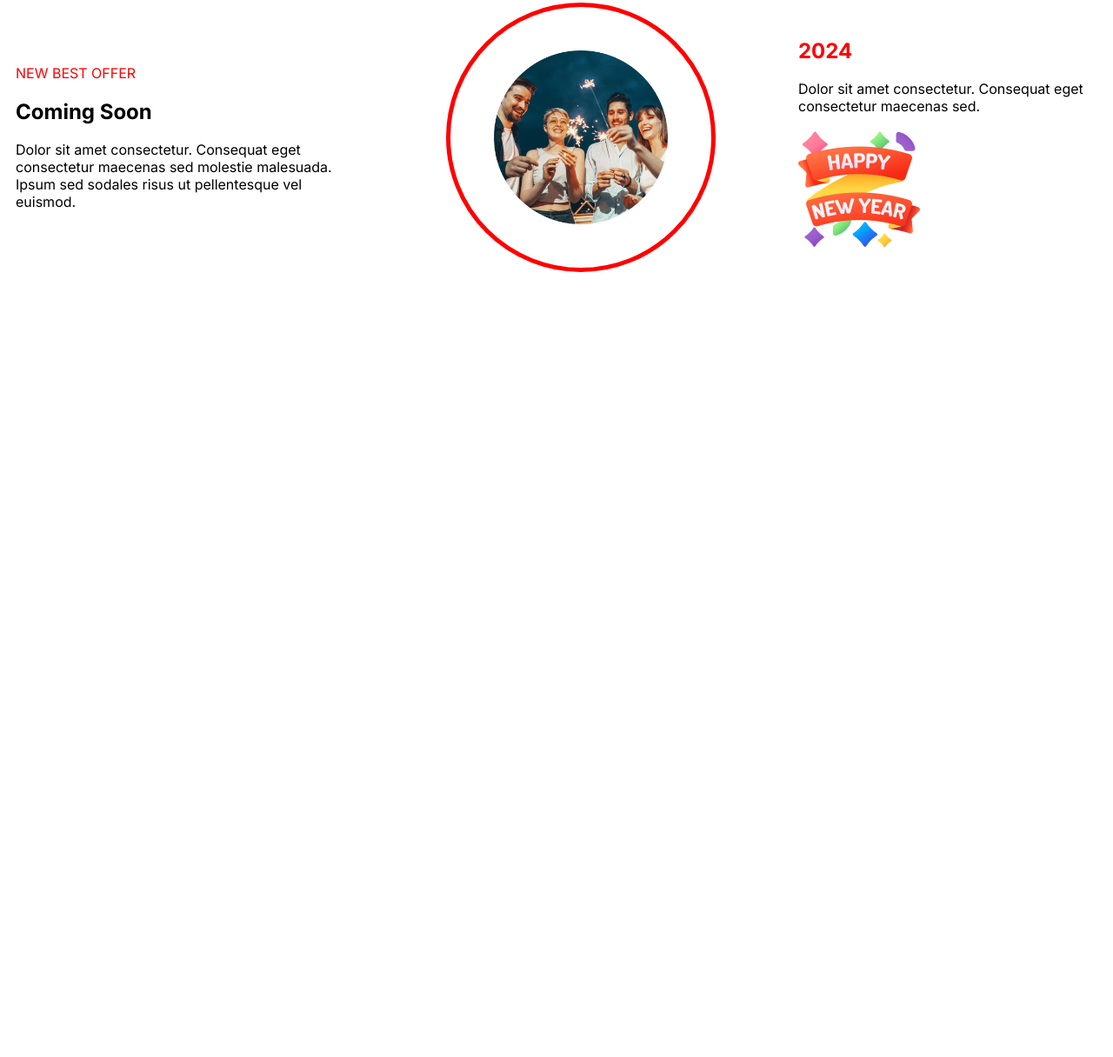
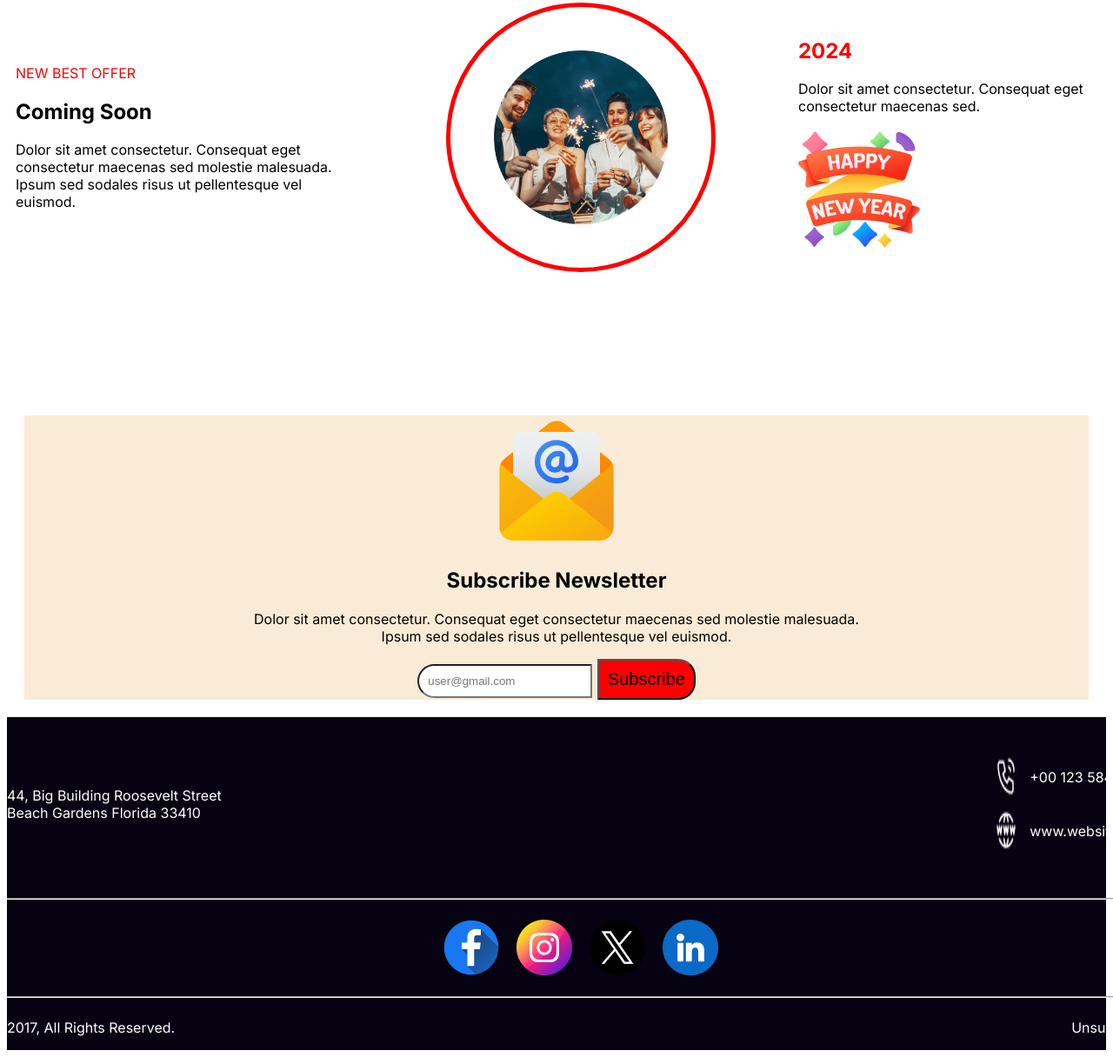
Before and after one commit to JSDelowar/New-Year-celebrations, a plain HTML site: page index.html in a window 1280 px wide. Shown: the part 2620-3836 px from the top of the page at 87% size. Before the commit the page ends 3086 px from the top, so only its background shows below. Drawn offline with Linux system fonts and the light colour scheme; a web font is replaced by a local one.

Commit message:
I try to add Subscribe section

```diff
--- a/index.html
+++ b/index.html
@@ -76,8 +76,56 @@
                 </div>
             </div>
         </section>
+<!-- subscribe section  -->
+<section>
+<div class="subscribe">
+    <img src="resources/Group 61.png" alt="">
+    <h2>Subscribe Newsletter</h2>
+    <p>Dolor sit amet consectetur. Consequat eget consectetur maecenas sed molestie malesuada. <br> Ipsum sed sodales risus ut
+    pellentesque vel euismod.</p>
+    <div class="subscribe-btn">
+        <input type="text" placeholder="user@gmail.com">
+        <button>Subscribe</button>
+    </div>
+</div>
+</section>
+</main>
+    <footer>
+<section class="footer-area">
+            <div class="footer-style">
+                <div class="footer-text">
+                    <p>44, Big Building Roosevelt Street <br>
+                        Beach Gardens Florida 33410</p>
+                </div>
+                <div>
+                    <div class="contact">
+                        <img src="resources/Call.png" alt="">
+                        <p>+00 123 584 124</p>
+                    </div>
+                    <div class="contact">
+                        <img src="resources/Website.png" alt="">
+                        <p>www.website.com</p>
+                    </div>
+                </div>
+            </div>
+            <hr>
 
-    </main>
+            <section>
+                <div class="media">
+                    <img src="resources/Facebook.png" alt="">
+                    <img src="resources/Instagram.png" alt="">
+                    <img src="resources/Twitter.png" alt="">
+                    <img src="resources/Linkedin.png" alt="">
+                </div>
+                <hr>
+
+                <div class="copy-right">
+                    <p>2017, All Rights Reserved.</p>
+                    <p>Unsubscribe</p>
+                </div>
+            </section>
+</section>
+    </footer>
 </body>
 
 </html>
--- a/style.css
+++ b/style.css
@@ -27,11 +27,11 @@ nav p {
 }
 /* discount section  */
 .discount-section {
-    margin: 50px ;
+    margin: 50px;
 }
 .discount {
     text-align: center;
-    width:600px;
+    width: 600px;
     height: 600px;
     margin: auto;
     display: grid;
@@ -41,7 +41,7 @@ nav p {
 }
 /* welcomming section  */
 
-.greeting{
+.greeting {
     background-image: linear-gradient(180deg, #070211 0%, rgba(7, 2, 17, 0) 100%), url(resources/Vectorrr.png);
     background-repeat: no-repeat;
     margin: auto;
@@ -49,7 +49,7 @@ nav p {
     height: 600px;
     margin: auto;
 }
-.welcomming{
+.welcomming {
     display: flex;
     justify-content: space-between;
     align-items: center;
@@ -57,7 +57,7 @@ nav p {
     color: #fff;
 }
 /* joing section style  */
-.joinSection{
+.joinSection {
     width: 1320px;
     height: 400px;
     margin: auto;
@@ -65,14 +65,14 @@ nav p {
     justify-items: center;
     padding-top: 150px;
     margin-top: 70px;
-    background: linear-gradient(180deg, rgba(255, 0, 0, 0.10) 0%, rgba(255, 0, 0, 0.00) 100%);
+    background: linear-gradient(180deg, rgba(255, 0, 0, 0.1) 0%, rgba(255, 0, 0, 0) 100%);
 }
-.joinSection p{
+.joinSection p {
     font-size: 25px;
     font-weight: 600;
 }
-.join-btn{
-    background-color: #FF0000;
+.join-btn {
+    background-color: #ff0000;
     color: #fff;
     font-size: 20px;
     font-weight: 700;
@@ -81,7 +81,7 @@ nav p {
     border: none;
 }
 /* coming soon section */
-.coming-soon{
+.coming-soon {
     width: 1320px;
     height: 600px;
     margin: auto;
@@ -89,10 +89,10 @@ nav p {
     align-items: center;
     justify-content: space-between;
 }
-.coming-soon .offer{
+.coming-soon .offer {
     flex-grow: initial;
 }
-.ellipse{
+.ellipse {
     display: flex;
     align-items: center;
     justify-content: center;
@@ -101,7 +101,73 @@ nav p {
     width: 300px;
     border-radius: 50%;
 }
-.offer-card{
+.offer-card {
     width: 400px;
     padding: 10px;
 }
+/* subscribe section  */
+.subscribe{
+    text-align: center;
+    margin: 20px;
+    background-color: antiquewhite;
+}
+.subscribe-btn{
+    border-radius: 20px;
+    outline: none;
+    align-items: center;
+    justify-content: center;
+    font-size: 20px;
+}
+.subscribe-btn input{
+    outline: none;
+    padding: 10px;
+    border-radius: 20px 0 0 20px;
+}
+.subscribe-btn button{
+    background-color: #ff0000;
+    padding: 10px;
+    border-radius: 0 20px 20px 0px;
+    font-size: 20px;
+}
+
+
+/* footer section  */
+footer {
+    background-color: #070211;
+}
+.footer-area {
+    width: 1320px;
+    margin: auto;
+}
+.contact {
+    display: flex;
+    color: white;
+    padding: 5px;
+    gap: 15px;
+}
+.footer-text {
+    color: white;
+}
+.footer-style {
+    display: flex;
+    align-items: center;
+    justify-content: space-between;
+    width: 1320px;
+    height: 200px;
+    margin: auto;
+}
+.media {
+    display: flex;
+    align-items: center;
+    justify-content: center;
+    gap: 20px;
+    padding: 15px;
+}
+.copy-right {
+    width: 1320px;
+    margin: auto;
+    display: flex;
+    align-items: center;
+    justify-content: space-between;
+    color: #fff;
+}
```
